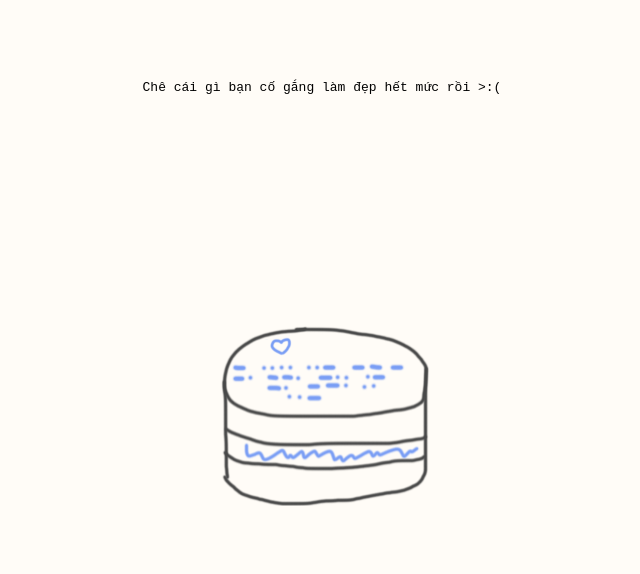
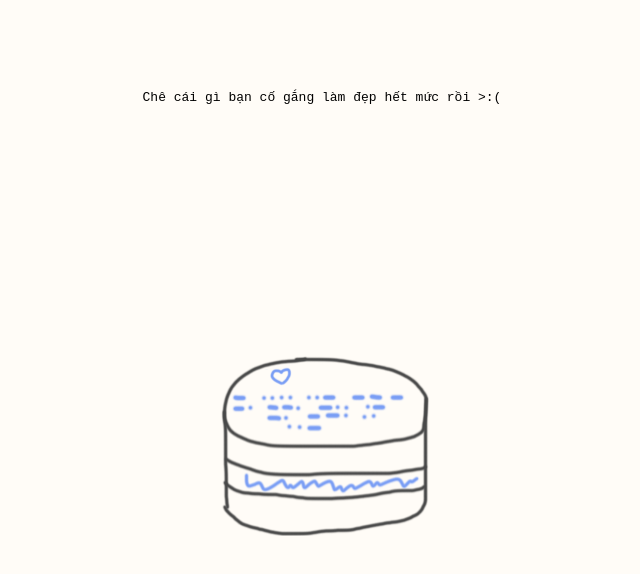
Before and after one commit to gnourt0307/quiz, a plain HTML site: page zcake.html in a window 1280 px wide. Both pictures are taken after a click on the picture 640 px from the left and 415 px from the top of the page. Shown: the whole page, without its empty margins (318-958 px from the left). Drawn offline with Linux system fonts and the light colour scheme.

Commit message:
Add files via upload

```diff
--- a/cake.css
+++ b/cake.css
@@ -16,11 +16,13 @@
 img {
     width: 242px;
     height: 182.5px;
+    position: relative;
+    top: 30px;
 }
 
 p {
     text-align: center;
     position: relative;
-    top: 80px;
+    top: 90px;
     font-size: 1rem;
 }
--- a/cake.js
+++ b/cake.js
@@ -5,25 +5,43 @@ const chat = [
     {
         text: 'Chê cái gì bạn cố gắng làm đẹp hết mức rồi >:('
     },
-    {   text: 'Sth'
+    {   text: 'xời ngon không'
     },
     {
-        text: 'hehehe'
+        text: 'bạn biết ngon mà'
     },
     {
-        text: 'hehehe2'
+        text: 'ơ ăn từ từ thôi'
     },
     {
-        text: 'hehehe3'
+        text: 'cho bạn với chứuuuuuu'
     },
     {
-        text: 'hehehe4'
+        text: 'vch 1 mình ăn hết luôn mà (ấn tiếp đi)'
     },
     {
-        text: 'hehehe'
+        text: 'biết Thương ăn nhìu nên bạn chuẩn bị 2 cái rồi =)))'
     },
     {
-        text: 'hehehe6'
+        text: 'nói chung là'
+    },
+    {
+        text: 'chúc Thương lúc nào cũng vui vẻ'
+    },
+    {
+        text: 'tích cực'
+    },
+    {
+        text: 'không bùn nhìu'
+    },
+    {
+        text: 'với cả luôn đáng iu như bây giờ nhé :33'
+    },
+    {
+        text: 'chúc Thương sinh nhật thiệt là zui zẻeeee'
+    },
+    {
+        text: 'hết òi, ra rep bạn đi còn gì nữa =)))'
     },
 ]
 
@@ -35,7 +53,7 @@ cake.addEventListener('click',function(){
     h++;
     text.innerHTML = chat[j].text;
     cake.src = "./assets/cake"+ h + ".png"
-    if (h >= 6){
+    if (h >= 7){
         cake.src = "./assets/cake1.png"
     }
 })
--- a/styles.css
+++ b/styles.css
@@ -10,8 +10,8 @@
     position: relative;
     width: 57.5px;
     height:42.5px;
-    top: -150px;
-    left: 470px;
+    top: -102px;
+    left: 460px;
 }
 
 .container {
@@ -27,9 +27,10 @@
     border-radius: 10px;
     border-width: 1px;
     width: 500px;
-    height: 250px;
+    height: 230px;
     position: relative;
     right: 25px;
+    top: 35px;
 }
 
 ul {
@@ -104,7 +105,7 @@ li{
 #cake{
     text-decoration: none;
     font-size: 1rem;
-    padding-top: 40px;
+    padding-top: 20px;
     display: none;
 }
 
```
Also changed, not shown: index.html (+1 -1 lines), index.js (+7 -7 lines).
